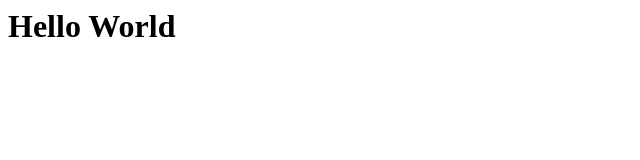
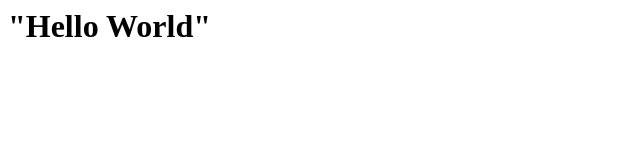
Before and after one commit to Kserhaja/Day03, a plain HTML site: page ex11/src/index.html in a window 1280 px wide. Shown: the whole page, without its empty margins (0-640 px from the left). Drawn offline with Linux system fonts and the light colour scheme.

Commit message:
Hello World for real

```diff
--- a/ex11/src/index.html
+++ b/ex11/src/index.html
@@ -1 +1 @@
-<h1>Hello World</h1>
+<h1>"Hello World"</h1>
```
